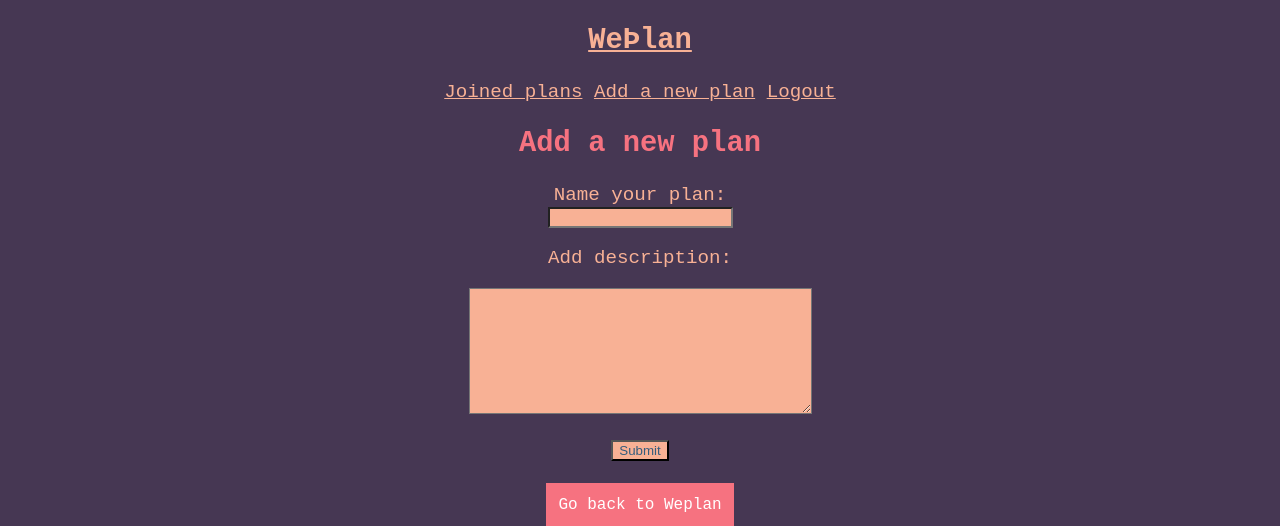
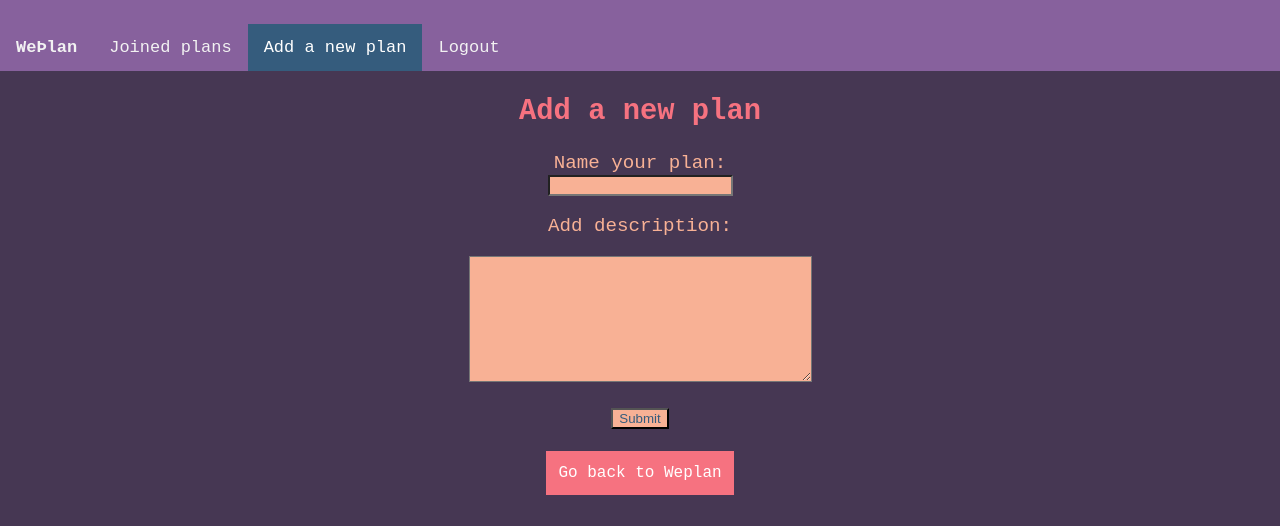
Before and after one commit to lowdodo/tsoha-weplan, a Flask app: page /addplan in a window 1280 px wide. Shown: the top 526 px of the page. Run offline with Flask 3, Linux system fonts and the light colour scheme.

Commit message:
added navigation

```diff
--- a/static/style.css
+++ b/static/style.css
@@ -51,3 +51,39 @@ a.go-back-link {
     color: #f67280;
     cursor: pointer;
 }
+
+.subbox {
+    border: 4px solid #f67280;
+    padding: 15px;
+    margin: 15px;
+    background-color: #f8b195;
+}
+
+.completed {
+    background-color: #946aadd4;
+    color: rgb(20, 5, 5);
+}
+
+.topnav {
+    overflow: hidden;
+    background-color: #946aadd4;
+  }
+
+  .topnav a {
+    float: left;
+    color: #f2f2f2;
+    text-align: center;
+    padding: 14px 16px;
+    text-decoration: none;
+    font-size: 17px;
+  }
+
+  .topnav a:hover {
+    background-color: #ddd;
+    color: black;
+  }
+
+  .topnav a.active {
+    background-color:#355c7d;
+    color: white;
+  }
```
